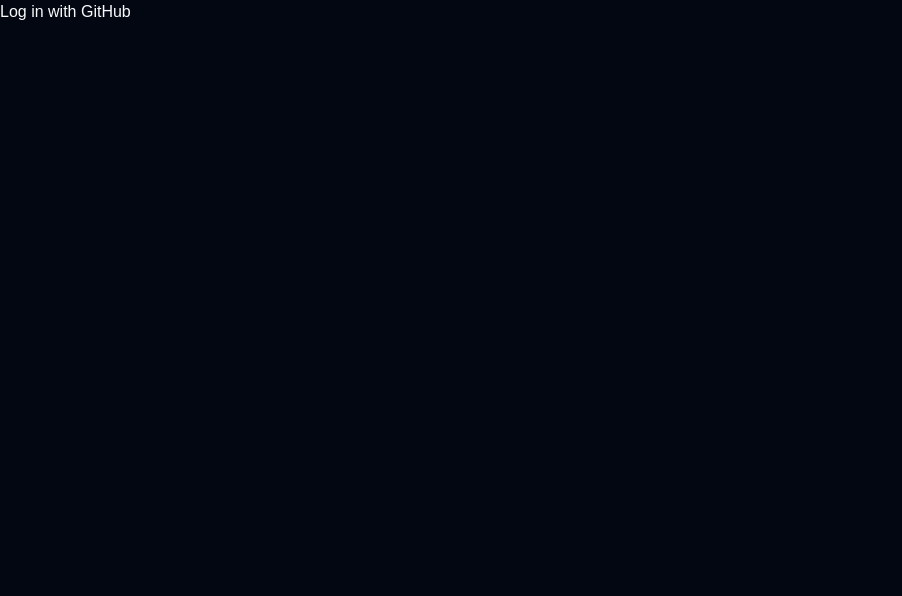
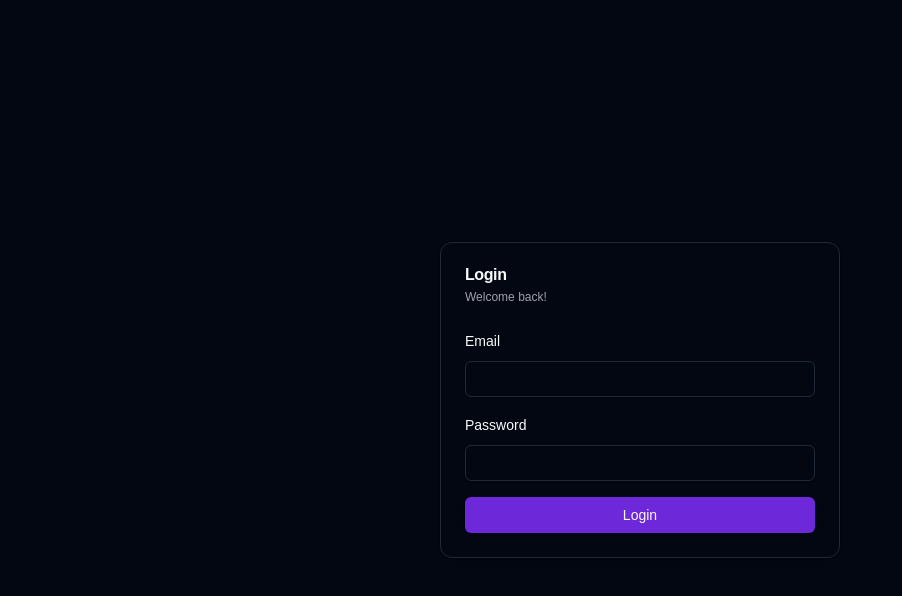
Before and after one commit to raigrc/chat-app, a Next.js app: page /login in a window 1280 px wide. Shown: the top 596 px of the page, without its empty margins (0-902 px from the left). Built offline with nearby package versions, Linux system fonts and the light colour scheme; no server answers.

Commit message:
added initial login form

```diff
--- /dev/null
+++ b/app/(authentication)/login/page.tsx
@@ -0,0 +1,15 @@
+import CardWrapper from "@/components/authentication/card-wrapper";
+import LoginForm from "@/components/authentication/login-form";
+import React from "react";
+
+const LoginPage = () => {
+  return (
+    <div className="grid h-screen w-full place-items-center">
+      <CardWrapper title="Login" description="Welcome back!">
+        <LoginForm />
+      </CardWrapper>
+    </div>
+  );
+};
+
+export default LoginPage;
--- /dev/null
+++ b/app/(private)/messages/page.tsx
@@ -0,0 +1,9 @@
+import React from 'react'
+
+const MessagePage = () => {
+  return (
+    <div>MessagePage</div>
+  )
+}
+
+export default MessagePage
--- a/app/login/page.tsx
+++ /dev/null
@@ -1,14 +0,0 @@
-"use client";
-import { signInWithGithub } from "@/actions/authentication";
-import { createClient } from "@/lib/supabase/client";
-import React from "react";
-
-const LoginPage = () => {
-  return (
-    <>
-      <button onClick={signInWithGithub}>Log in with GitHub</button>
-    </>
-  );
-};
-
-export default LoginPage;
--- /dev/null
+++ b/components/authentication/card-wrapper.tsx
@@ -0,0 +1,24 @@
+import { CardWrapperProps } from "@/types";
+
+import {
+  Card,
+  CardContent,
+  CardDescription,
+  CardFooter,
+  CardHeader,
+  CardTitle,
+} from "@/components/ui/card";
+
+const CardWrapper: React.FC<CardWrapperProps> = ({ title,description, children }) => {
+  return (
+    <Card className="min-w-[400px]">
+      <CardHeader>
+        <CardTitle>{title}</CardTitle>
+        <CardDescription>{description}</CardDescription>
+      </CardHeader>
+      <CardContent>{children}</CardContent>
+    </Card>
+  );
+};
+
+export default CardWrapper;
--- /dev/null
+++ b/components/authentication/login-form.tsx
@@ -0,0 +1,28 @@
+import React from "react";
+import { Label } from "../ui/label";
+import { Input } from "../ui/input";
+import { Button } from "../ui/button";
+
+const LoginForm = () => {
+  return (
+    <div>
+      <form className="space-y-4">
+        <div className="space-y-2">
+          <Label htmlFor="email" aria-required>
+            Email
+          </Label>
+          <Input id="email" />
+        </div>
+        <div className="space-y-2">
+          <Label htmlFor="password" aria-required>
+            Password
+          </Label>
+          <Input id="password" type="password" />
+        </div>
+        <Button className="w-full">Login</Button>
+      </form>
+    </div>
+  );
+};
+
+export default LoginForm;
--- a/components/ui/card.tsx
+++ b/components/ui/card.tsx
@@ -47,7 +47,7 @@ const CardDescription = React.forwardRef<
 >(({ className, ...props }, ref) => (
   <div
     ref={ref}
-    className={cn("text-sm text-muted-foreground", className)}
+    className={cn("text-xs text-muted-foreground", className)}
     {...props}
   />
 ))
--- /dev/null
+++ b/types/index.ts
@@ -0,0 +1,5 @@
+export interface CardWrapperProps {
+  title: string | undefined;
+  description: string | undefined;
+  children: React.ReactNode;
+}
```
